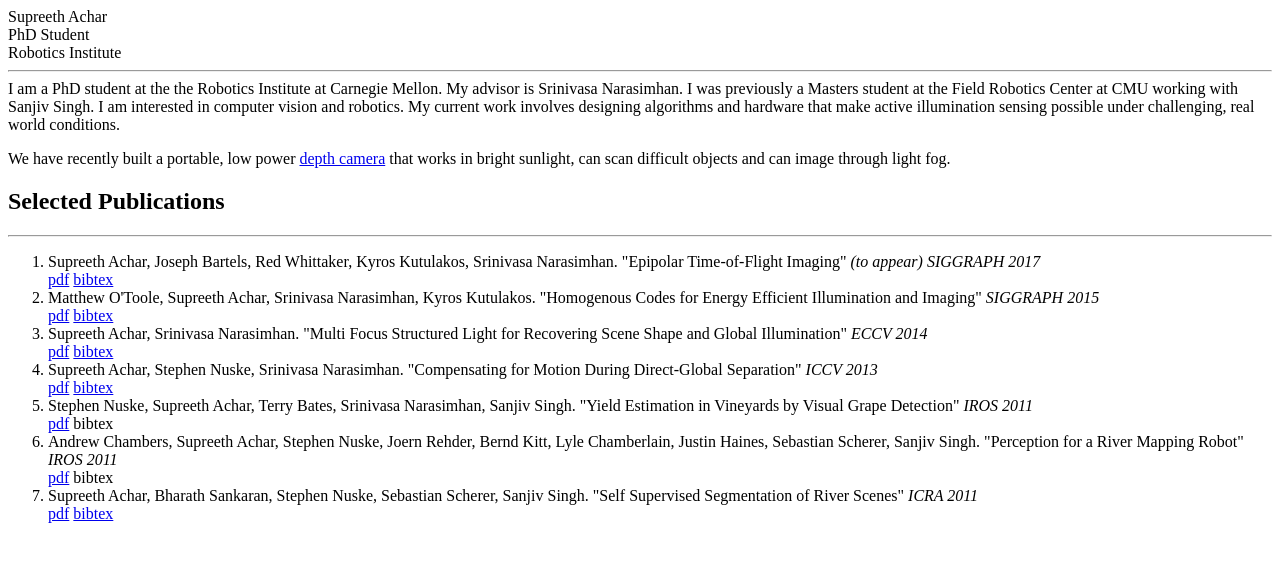
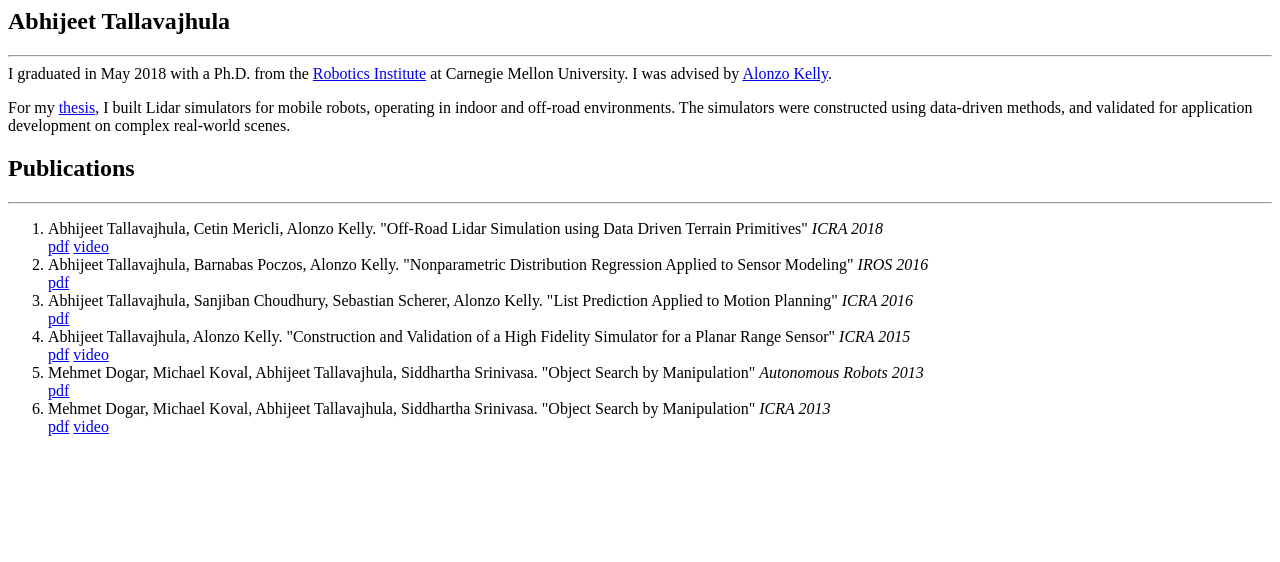
Before and after one commit to atallava/atallava.github.io, a plain HTML site: page index.html in a window 1280 px wide. Drawn offline with Linux system fonts and the light colour scheme.

Commit message:
First pass.

```diff
--- a/index.html
+++ b/index.html
@@ -1,6 +1,6 @@
 <html>
   <head>
-    <title>Supreeth Achar's Webpage</title>
+    <title>Abhijeet Tallavajhula's Webpage</title>
     <script type="text/javascript">
 
       var _gaq = _gaq || [];
@@ -17,63 +17,34 @@
   </head>
 
   <body>
-    Supreeth Achar
-    <br>PhD Student
-    <br>Robotics Institute
+    <h2>Abhijeet Tallavajhula</h2>
 
     <hr>
-    I am a PhD student at the the Robotics Institute at Carnegie Mellon. My advisor is Srinivasa Narasimhan. I was previously a Masters student at the Field Robotics Center at CMU working with Sanjiv Singh.
+    I graduated in May 2018 with a Ph.D. from the <a href = https://www.ri.cmu.edu/>Robotics Institute</a> at Carnegie Mellon University. I was advised by <a href = http://www.frc.ri.cmu.edu/users/alonzo/> Alonzo Kelly</a>.
 
-    I am interested in computer vision and robotics. My current work involves designing algorithms and hardware that make active illumination sensing possible under challenging, real world conditions.
+<p>For my <a href = https://www.ri.cmu.edu/publications/lidar-simulation-for-robotic-application-development-modeling-and-evaluation/>thesis</a>, I built Lidar simulators for mobile robots, operating in indoor and off-road environments. The simulators were constructed using data-driven methods, and validated for application development on complex real-world scenes.
 
-    <p>We have recently built a portable, low power <a href = http://www.cs.cmu.edu/~ILIM/episcan3d>depth camera</a> that works in bright sunlight, can scan difficult objects and can image through light fog.
-
-      <!--
-          <h2>Projects</h2>
-          <hr>
-
-          The Grape Project: The goal of this ongoing project is to make a computer vision system that can automatically estimate the yield of a vineyard by visual inspection. Attach a camera to a tractor, drive it down each row of vines in a vineyard and the system should output an estimate for the weight of grapes growing on each vine. Solving this problem requires a means for registering images and an accurate method for detecting grape clusters on branches. Occlusions from leaves are a major challenge and we are investigating the use of active illumination and synthetic aperture methods to help with this problem. A video with some preliminary detection results is <a href = videos/grape_high.mp4>here</a> (high quality 25MB) and <a href = videos/grape_low.mp4>here</a> (compact 5MB).
-
-          <br>
-          <br>
-          Riverine Mapping: In the riverine mapping project we are building an autonomous quadrotor that can explore and map riverine environments. I have been developing vision algorithms to detect the extent of the river in images captured by an onboard camera. This information will be used to guide the quadrotor along the river and for mapping. Segmenting the river region in an image using a static appearance is difficult because river appearance varies greatly depending on lighting conditions, ripples on the water surface and reflections. We used knowledge of the position of the horizon in the image to provide context that allowed our algorithm to automatically update a river appearance model on the fly. More details can be found in our ICRA 2011 <a href = riverdetection_icra2011.pdf>paper</a>. An video of our system building a map of a kilometer long section of river can be found <a href = videos/river_mapping.mp4>here</a> (8MB). Videos of the river detector running on test sequences are <a href = videos/riverine1_high.avi>here</a> and <a href = videos/riverine2_high.avi>here</a> (high quality 25MB). More compact versions of the same videos are <a href = videos/riverine1_low.avi>here</a> and <a href = videos/riverine2_low.avi>here</a>(compact 7MB).
-
-          <br>
-          <br>
-          VertRep: We built a prototype pilot assistance device for helicopter pilots flying vertical replenishment missions between ships. Shipdecks heave and toss considerably on the high seas which makes flying low over them dangerous without a collision detection system. Traditional Radar based systems are confused by the slingloads the helicopters carry during these missions. A <a href = null> system</a> that uses a nodding Ladar and IMU for obstacle detection from a helicopter flying over static environments had been built in our lab, but it could not be used directly for the shiplanding scenario because deck motion caused severe warping of the Ladar scan pointclouds. We developed a visual tracking system that tracked the helipad markings and used them to determine shipdeck motion. The motion estimates were used to register the Ladar scans and unwarp the pointcloud resulting which gave an accurate 3D model of the shipdeck. A video showing our prototype in action on a mock shipdeck is available <a href = videos/vertrep_phaseI_high.mp4>here</a> (high quality 25MB) and <a href = videos/vertrep_phaseI_low.mp4>here</a> (compact 5MB). We are now waiting for a chance to develop our system further and deploy it on a real helicopter.
-
-          <hr>
-          -->
-
-      <h2>Selected Publications</h2>
+      <h2>Publications</h2>
       <hr>
       <ol>
-        <li>Supreeth Achar, Joseph Bartels, Red Whittaker, Kyros Kutulakos, Srinivasa Narasimhan. "Epipolar Time-of-Flight Imaging" <i>(to appear) SIGGRAPH 2017</i> <br><a href = Epitof_SIGGRAPH2017.pdf>pdf</a> <a href = Epitof_SIGGRAPH2017.bib>bibtex</a></li>
-        <li>Matthew O'Toole, Supreeth Achar, Srinivasa Narasimhan, Kyros Kutulakos. "Homogenous Codes for Energy Efficient Illumination and Imaging" <i>SIGGRAPH 2015</i>
-          <br><a href = Energy_SIGGRAPH2015.pdf>pdf</a> <a href = Energy_SIGGRAPH2015.bib>bibtex</a></li>
-        <li>Supreeth Achar, Srinivasa Narasimhan. "Multi Focus Structured Light for Recovering Scene Shape and Global Illumination" <i>ECCV 2014</i>
-          <br><a href = Achar_ECCV2014.pdf>pdf</a> <a href = Achar_ECCV2014.bib>bibtex</a></li>
-        <li>Supreeth Achar, Stephen Nuske, Srinivasa Narasimhan. "Compensating for Motion During Direct-Global Separation" <i>ICCV 2013</i>
-          <br><a href = Achar_ICCV2013.pdf>pdf</a> <a href = Achar_ICCV2013.bib>bibtex</a></li>
-        <li>Stephen Nuske, Supreeth Achar, Terry Bates, Srinivasa Narasimhan, Sanjiv Singh. "Yield Estimation in Vineyards by Visual Grape Detection" <i>IROS 2011</i>
-          <br><a href = grape_iros2011.pdf>pdf</a> <a>bibtex</a></li>
-        <li>Andrew Chambers, Supreeth Achar, Stephen Nuske, Joern Rehder, Bernd Kitt, Lyle Chamberlain, Justin Haines, Sebastian Scherer, Sanjiv Singh. "Perception for a River Mapping Robot" <i>IROS 2011</i>
-          <br><a href = riverine_iros2011.pdf>pdf</a> <a>bibtex</a></li>
+        <li>Abhijeet Tallavajhula, Cetin Mericli, Alonzo Kelly. "Off-Road Lidar Simulation using Data Driven Terrain Primitives" <i>ICRA 2018</i>
+          <br><a href = https://drive.google.com/open?id=14r4Meryy2vYpS-53kHBnCfu_sFY1ef5M>pdf</a> <a href = https://youtu.be/4JU7igUltJM>video</a> </li>
 
-        <li>Supreeth Achar, Bharath Sankaran, Stephen Nuske, Sebastian Scherer, Sanjiv Singh. "Self Supervised Segmentation of River Scenes" <i>ICRA 2011</i>
-          <br><a href = riverdetection_icra2011.pdf>pdf</a> <a href = riverdetection_icra2011.bib>bibtex</a></li>
-        <!--
-            <li>Aravindhan K. Krishnan, K. Madhava Krishna, Supreeth Achar. "Image Based Exploration for Indoor Environments Using Local Features" <i>AAMAS 2010</i>
-              <br><a href = exploration_AAMAS2010.pdf>pdf</a> <a href = exploration_AAMAS2010.bib>bibtex</a></li>
-        <li>A. H. Abdul Hafez, Supreeth Achar, C. V. Jawahar. "Visual Servoing Based on Gaussian Mixture Models" <i>ICRA 2008</i>
-          <br><a href = gmmServo_ICRA2008.pdf>pdf</a> <a href = gmmServo_ICRA2008.bib>bibtex</a> </li>
-        <li>D. Santosh, Supreeth Achar, C. V. Jawahar. "Autonomous image-based exploration for Mobile Robot Navigation" <i>ICRA 2008</i>
-          <br><a href = imageBased_ICRA2008.pdf>pdf</a> <a href = imageBased_ICRA2008.bib>bibtex</a> </li>
-        <li>Shivudu Bhuvanagiri, K. Madhava Krishna, Supreeth Achar. "Coordination in Ambiguity: Coordinated Active Localization for Multiple Robots" <i>AAMAS Demos 2008</i>
-          <br><a href = coordination_AAMAS2008.pdf>pdf</a> <a href = coordination_AAMAS2008.bib>bibtex</a> </li>
-        <li>Supreeth Achar, C. V. Jawahar. "Adaptation and Learning for Image Based Navigation" <i>ICVGIP 2008</i>
-          <br><a>pdf</a> <a>bibtex</a> </li>
-        -->
+        <li>Abhijeet Tallavajhula, Barnabas Poczos, Alonzo Kelly. "Nonparametric Distribution Regression Applied to Sensor Modeling" <i>IROS 2016</i>
+          <br><a href = https://www.ri.cmu.edu/pub_files/2016/10/main-Tallavajhula.pdf>pdf</a> </li>
+
+        <li>Abhijeet Tallavajhula, Sanjiban Choudhury, Sebastian Scherer, Alonzo Kelly. "List Prediction Applied to Motion Planning" <i>ICRA 2016</i>
+          <br><a href = https://www.ri.cmu.edu/pub_files/2016/5/main1.pdf>pdf</a> </li>
+
+        <li>Abhijeet Tallavajhula, Alonzo Kelly. "Construction and Validation of a High Fidelity Simulator for a Planar Range Sensor" <i>ICRA 2015</i>
+          <br><a href = https://www.ri.cmu.edu/pub_files/2015/5/icra-15.pdf>pdf</a> <a href = https://www.youtube.com/watch?v=O0r9a3mJL1w>video</a></li>
+
+        <li>Mehmet Dogar, Michael Koval, Abhijeet Tallavajhula, Siddhartha Srinivasa. "Object Search by Manipulation" <i>Autonomous Robots 2013</i>
+          <br><a href = https://www.ri.cmu.edu/pub_files/2013/10/dogar_auro2013.pdf>pdf</a>
+
+        <li>Mehmet Dogar, Michael Koval, Abhijeet Tallavajhula, Siddhartha Srinivasa. "Object Search by Manipulation" <i>ICRA 2013</i>
+          <br><a href = https://www.ri.cmu.edu/pub_files/2013/5/object_search_final.pdf>pdf</a> <a href = https://www.youtube.com/watch?v=i06GBj1iDOo>video</a></li>
+
       </ol>
   </body>
 
```
